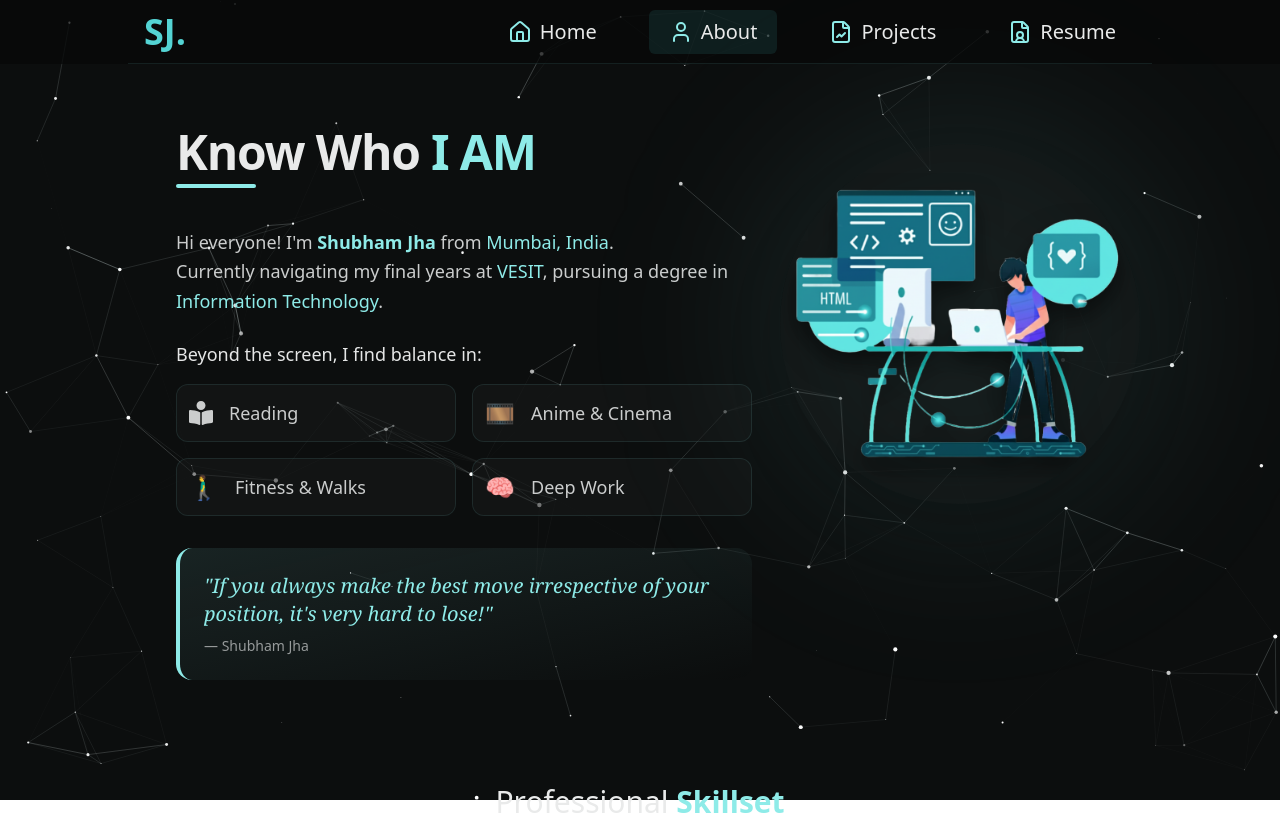
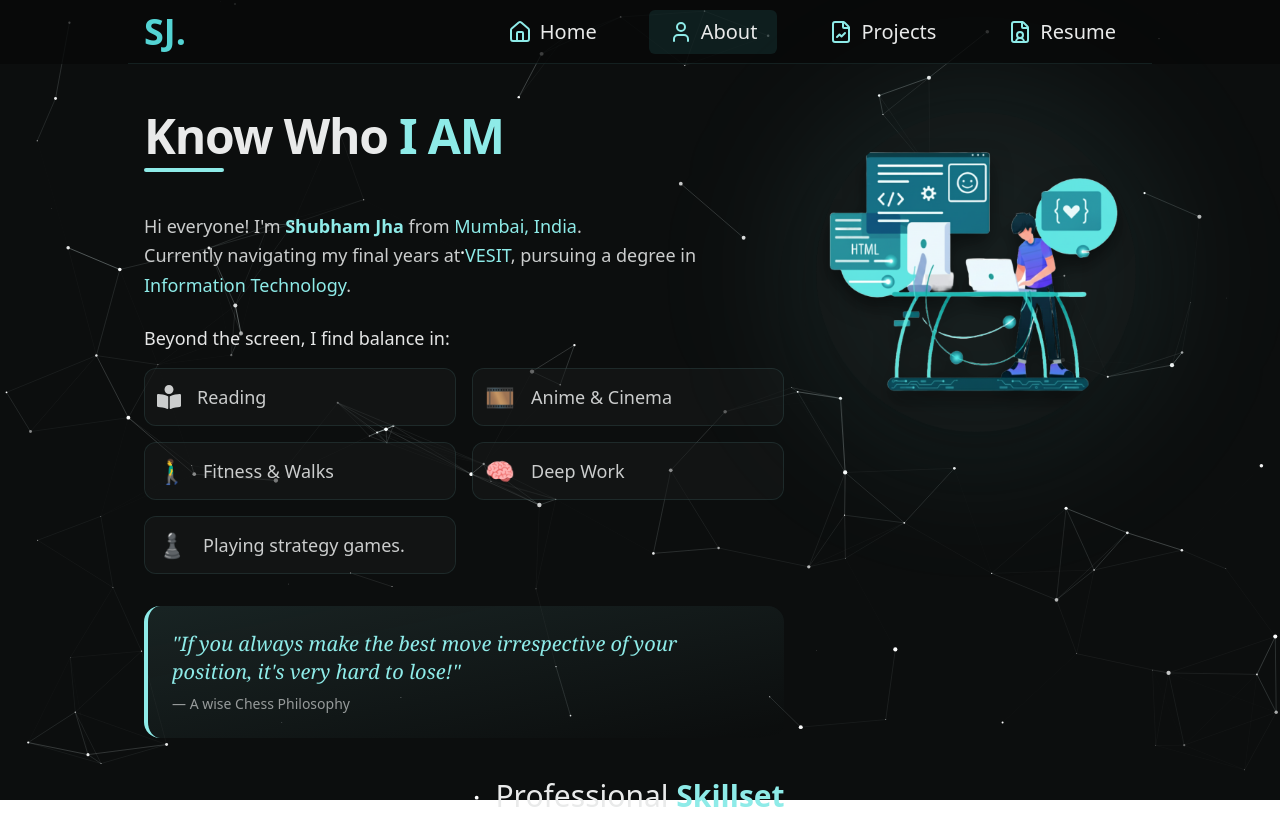
Before and after one commit to Shubham04Jha/Portfolio, a React (Vite) app: page /about in a window 1280 px wide. Shown: the top 815 px of the page. Built offline with nearby package versions, Linux system fonts and the light colour scheme; no server answers.

Commit message:
styling fix in about page

```diff
--- a/src/components/Background.tsx
+++ b/src/components/Background.tsx
@@ -4,7 +4,7 @@ import { useStarField } from "../hooks/useStarfield";
 export const Background = ()=>{
     const canvasRef = useRef<HTMLCanvasElement>(null);
     useStarField(canvasRef);
-    return <canvas className="-z-10 fixed inset-0 bg-background-950" ref={canvasRef} >
+    return <canvas className="-z-10 fixed inset-0 bg-background-950 block" ref={canvasRef} >
         Starry Background
     </canvas>
 }
--- a/src/components/about/About.tsx
+++ b/src/components/about/About.tsx
@@ -14,7 +14,8 @@ const Hobbies = [
                     { icon: <FaBookReader />, text: "Reading" },
                     { icon: "🎞️", text: "Anime & Cinema" },
                     { icon: "🚶‍♂️", text: "Fitness & Walks" },
-                    { icon: "🧠", text: "Deep Work" }
+                    { icon: "🧠", text: "Deep Work" },
+                    {icon: "♟️", text: "Playing strategy games."}
                 ]
 
 export const About = ()=>{
@@ -22,9 +23,35 @@ export const About = ()=>{
     if(error){
         console.log(error);
     }
-    return(<div className="flex flex-col items-center gap-12 pb-20">
-        <Card className="flex flex-col md:flex-row gap-16 items-center p-8 md:p-12">
-    <div className="md:flex-2 w-full space-y-10">
+    return(<section className="px-4 py-8 max-w-5xl space-y-8 ">
+        <Hero/>
+        <Card>
+            <h2 className={`${SECTION_HEADER}`}>
+                Professional <strong className="text-primary">Skillset </strong>
+            </h2>
+            <Techstack />
+        </Card>
+        <Card>
+            <h2 className={`${SECTION_HEADER}`}>
+                <strong className="text-primary">Tools</strong> I use
+            </h2>
+            <Toolstack />
+        </Card>
+        <Card className="w-full flex flex-col justify-center items-center">
+            <p className={`${SECTION_HEADER}`}>
+                Days I <strong className="text-primary">Code</strong>
+            </p>
+            <CodingActivity data={data} loading={loading} />
+        </Card>
+        <Reachout />
+    </section>
+    )
+}
+
+const Hero = ()=>{
+    return(
+        <div className="flex flex-wrap items-start gap-8">
+            <div className="md:flex-2 w-full space-y-10 mx-auto">
                 {/* Header */}
                 <header className="space-y-2">
                     <h1 className="text-4xl md:text-5xl font-bold tracking-tight">
@@ -59,35 +86,13 @@ export const About = ()=>{
                         <p className="text-primary text-xl font-serif">
                             "If you always make the best move irrespective of your position, it's very hard to lose!"
                         </p>
-                <footer className="mt-2 text-sm text-text-400 not-italic">— Shubham Jha</footer>
+                        <footer className="mt-2 text-sm text-text-400 not-italic">— A wise Chess Philosophy</footer>
                     </div>
                 </div>
             </div>
-
-    {/* Using your generic HeroImageCard */}
-    <div className="md:flex-1 w-full max-w-md md:-mt-40">
-        <HeroImageCard img={HeroImage} className="scale-125" />
-    </div>
-</Card>
-        <Card>
-            <h2 className={`${SECTION_HEADER}`}>
-                Professional <strong className="text-primary">Skillset </strong>
-            </h2>
-            <Techstack />
-        </Card>
-        <Card>
-            <h2 className={`${SECTION_HEADER}`}>
-                <strong className="text-primary">Tools</strong> I use
-            </h2>
-            <Toolstack />
-        </Card>
-        <Card className="w-full flex flex-col justify-center items-center">
-            <p className={`${SECTION_HEADER}`}>
-                Days I <strong className="text-primary">Code</strong>
-            </p>
-            <CodingActivity data={data} loading={loading} />
-        </Card>
-        <Reachout />
+                {/* <div className="md:flex-1 h-full">
+                </div> */}
+                <HeroImageCard img={HeroImage} className="md:flex-1 " />
         </div>
     )
 }
```
Lines whose indentation alone changed are shown as unchanged.
